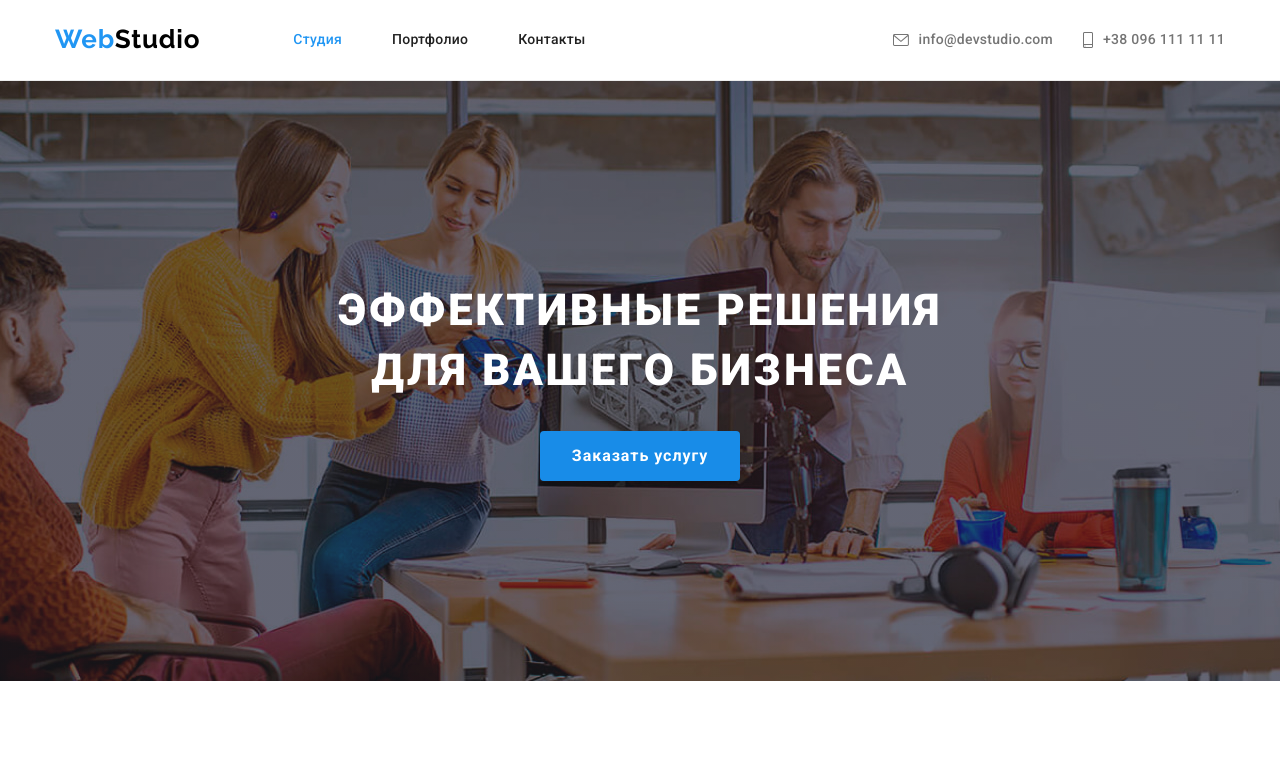
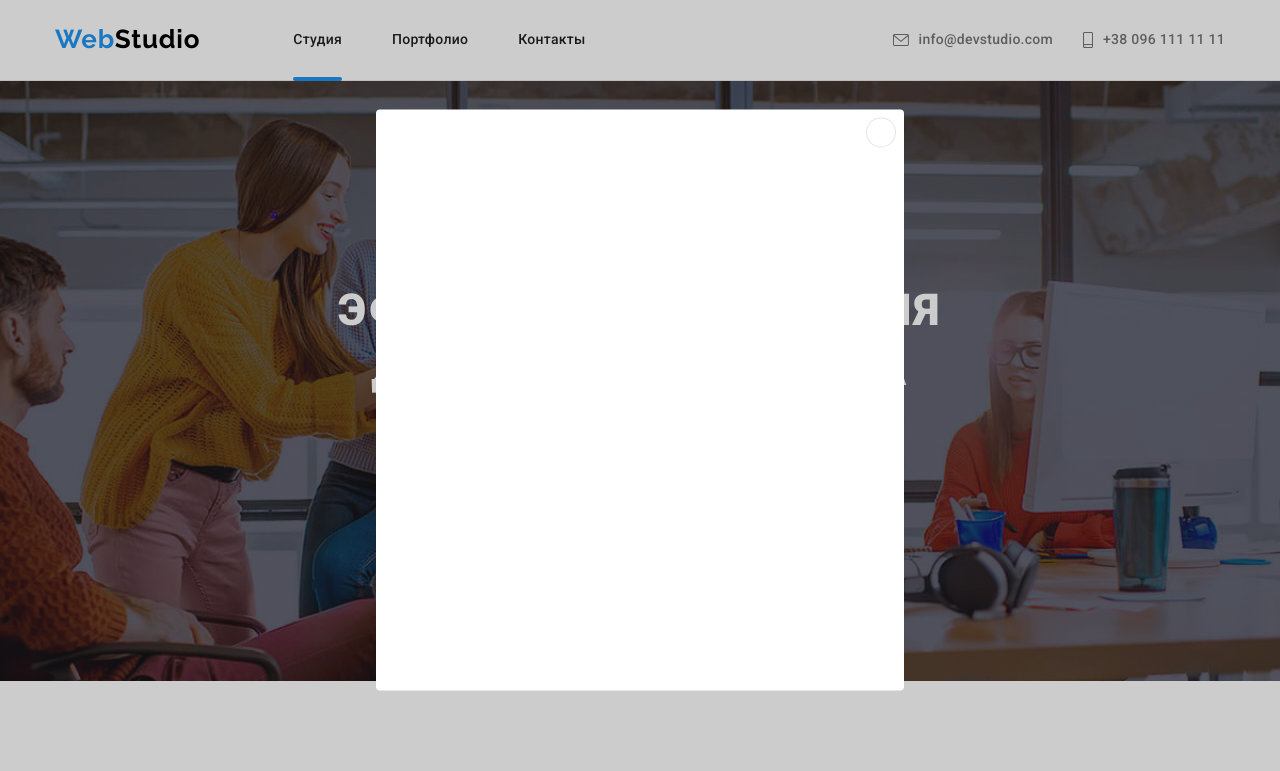
Before and after one commit to nanalenko/goit-markup-hw-05, a plain HTML site: page index.html in a window 1280 px wide. Both pictures are taken after a click on the button "Заказать услугу". Shown: the top 771 px of the page. Drawn offline with nearby package versions, Linux system fonts and the light colour scheme.

Commit message:
Підключила modal.js

```diff
--- a/css/styles.css
+++ b/css/styles.css
@@ -71,6 +71,13 @@ img{
 }
 /* Header */
 .header{
+    position: fixed;
+    width: 100vw;
+    top:0;
+    left: 0;
+    z-index: 5;
+
+    background-color:var(--accent-white-color);
     border-bottom: 1px solid var(--line-color);
 }
 
@@ -127,7 +134,8 @@ img{
 
 }
 
-.site-nav .link{
+.navigation-link{
+    position: relative;
     display: block;
     padding: 32px 0;
 
@@ -136,13 +144,27 @@ img{
     letter-spacing: 0.02em;
     cursor: pointer;
 }
-.site-nav .link:hover,
-.site-nav .link:focus {
+.navigation-link:hover,
+.navigation-link:focus {
     color:var(--accent-color);
 }
-.site-nav .link.current{
+.navigation-link.current{
     color: var(--accent-color);
 
+}
+
+.header-current::after{
+    position: absolute;
+    bottom: -1px;
+    left: 0;
+
+
+    content:'';
+    display: block;
+    width: 100%;
+    height: 4px;
+    background-color: var(--accent-color);
+    border-radius: 2px;
 }
 /* Контакты*/
 
@@ -208,7 +230,7 @@ color: var(--accent-color);
 }
 /* button */
 
-.hero .button {
+.hero-button {
     min-width: 200px;
     display: inline-block;
     border-radius: 4px;
@@ -228,8 +250,65 @@ color: var(--accent-color);
 
 }
 
-.hero .button:hover,
-.hero .button:focus{ background-color: var(--color-button-hover);}
+.hero-button :hover,
+.hero-button :focus{
+    background-color: var(--color-button-hover);
+}
+
+/* Модальное окно */
+
+.backdrop{
+    position: fixed;
+    top: 0;
+    left: 0;
+    width: 100%;
+    height: 100%;
+    z-index: 7;
+
+    background-color: rgba(0, 0, 0, 0.2);
+
+}
+.backdrop.is-hidden {
+    opacity: 0;
+    pointer-events: none;
+    visibility: hidden;
+}
+
+.modal{
+    position: absolute;
+    top: 50%;
+    left: 50%;
+    transform: translate(-50%, -50%);
+
+    width: 528px;
+    height: 581px;
+
+    background-color: var(--accent-white-color);
+    border-radius: 4px;
+
+}
+.modal-button{
+    position: absolute;
+    top: 8px;
+    right: 8px;
+
+    display: flex;
+    align-items: center;
+    justify-content: center;
+    padding: 0;
+
+    width: 30px;
+    height: 30px;
+
+    border: 1px solid rgba(0, 0, 0, 0.1);
+    border-radius: 50%;
+    background-color: var(--accent-white-color);
+    cursor: pointer;
+}
+
+.close-icon{
+    fill: currentColor;
+}
 
 /* Особенности компании */
 
@@ -277,7 +356,10 @@ color: var(--accent-color);
 .work-list{
     list-style: none;
 }
-.work-list .item:not(:last-child){
+.work-item{
+    position: relative;
+}
+.work-item:not(:last-child){
     margin-right: 30px;
 }
 
@@ -290,6 +372,21 @@ color: var(--accent-color);
     line-height: 1.17;
     text-align: center;
     }
+.work-text{
+    position: absolute;
+    display: flex;
+    font-weight: 700;
+
+    width: 100%;
+    height: 70px;
+    bottom: 0;
+    left: 0;
+
+    align-items: center;
+    justify-content: center;
+    color: var(--accent-white-color);
+    background-color: rgba(47, 48, 58, 0.8);
+}
 
 
 /* Наша команда */
--- a/index.html
+++ b/index.html
@@ -27,9 +27,9 @@
         <nav class="navigation flex">
           <a href="./index.html" class="logo top">Web<span class="logo-header">Studio</span></a>
           <ul class="site-nav list flex">
-            <li class="item"><a href="./index.html" class="link current">Студия</a></li>
-            <li class="item"><a href="./portfolio.html" class="link">Портфолио</a></li>
-            <li class="item"><a href="" class="link">Контакты</a></li>
+            <li class="item"><a href="./index.html" class="navigation-link link header-current">Студия</a></li>
+            <li class="item"><a href="./portfolio.html" class="navigation-link link">Портфолио</a></li>
+            <li class="item"><a href="" class="navigation-link link">Контакты</a></li>
           </ul>
         </nav>
           <ul class="auth-nav list flex">
@@ -62,9 +62,19 @@
             для вашего бизнеса
           </h1>
 
-          <button type="button" class="button">Заказать услугу</button>
+          <button type="button" class="hero-button button" data-modal-open>Заказать услугу</button>
+        </div>
+        <div class="backdrop is-hidden" data-modal>
+          <div class="modal">
+            <button class="modal-button" type="button" data-modal-close aria-label="Закрыть окно">
+              <svg class="close-icon" width="11" height="11">
+                <use href="./images/sprite.svg#close"></use>
+              </svg>
+            </button>
+          </div>
         </div>
       </section>
+
 
       <!--Особенности компании-->
 
@@ -130,14 +140,23 @@
         <div class="container">
           <h2 class="work-title title">Чем мы занимаемся</h2>
           <ul class="work-list list flex">
-            <li class="item">
+            <li class="work-item item">
               <img src="images/work/box1.jpg" alt="Десктопные приложения" width="370" />
+              <div class="work-text">
+                <p class="text">ДЕСКТОПНЫЕ ПРИЛОЖЕНИЯ</p>
+              </div>
             </li>
-            <li class="item">
+            <li class="work-item item">
               <img src="./images/work/box2.jpg" alt="Мобильные приложения" width="370" />
+              <div class="work-text">
+                <p class="text">МОБИЛЬНЫЕ ПРИЛОЖЕНИЯ</p>
+              </div>
             </li>
-            <li class="item">
+            <li class="work-item item">
               <img src="./images/work/box3.jpg" alt="Дизайнерские решения" width="370" />
+              <div class="work-text">
+                <p class="text">ДИЗАЙНЕРСКИЕ РЕШЕНИЯ</p>
+              </div>
             </li>
           </ul>
         </div>
@@ -433,5 +452,13 @@
 
       </div>
     </footer>
+    <script>
+      const { height: HeaderHeight } = document
+        .querySelector(".header")
+        .getBoundingClientRect();
+
+      document.body.style.paddingTop = `${HeaderHeight}px`;
+    </script>
+    <script src="./js/modal.js"></script>
   </body>
 </html>
--- /dev/null
+++ b/js/modal.js
@@ -0,0 +1,14 @@
+(() => {
+    const refs = {
+      openModalBtn: document.querySelector("[data-modal-open]"),
+      closeModalBtn: document.querySelector("[data-modal-close]"),
+      modal: document.querySelector("[data-modal]"),
+    };
+
+    refs.openModalBtn.addEventListener("click", toggleModal);
+    refs.closeModalBtn.addEventListener("click", toggleModal);
+
+    function toggleModal() {
+      refs.modal.classList.toggle("is-hidden");
+    }
+  })();
```
Also changed, not shown: portfolio.html (+11 -3 lines).
